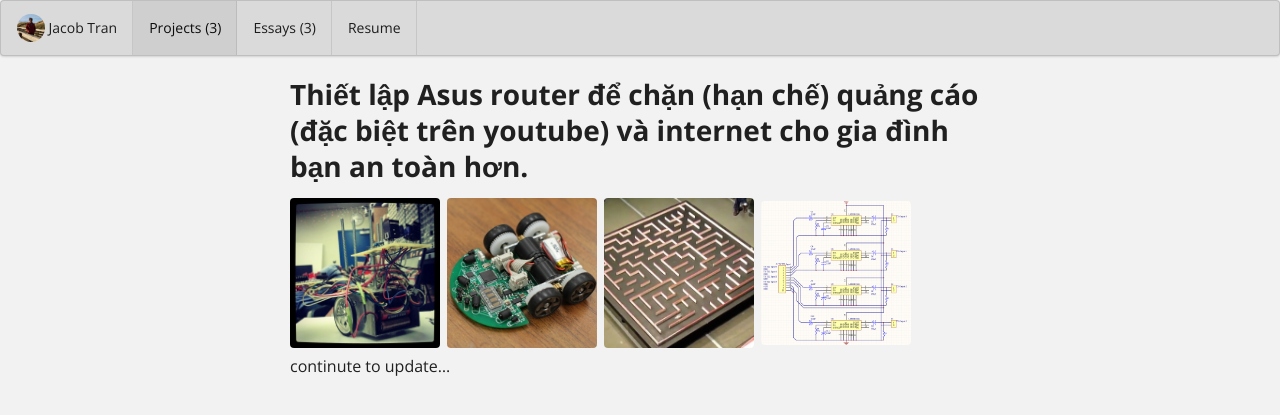
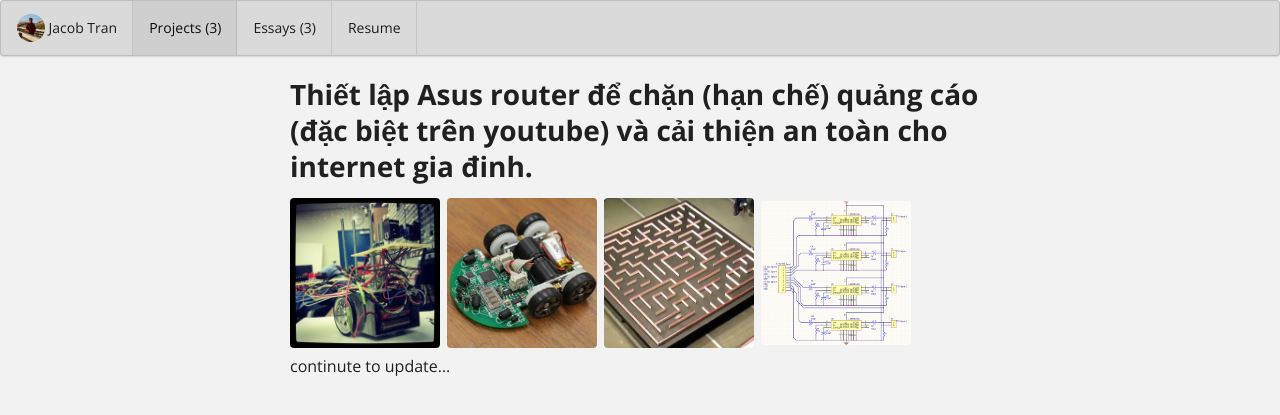
Before and after one commit to xlamb1412/xlamb1412.github.io, a Jekyll site: the page built from projects/project-1.md, in a window 1280 px wide. Shown: the top 415 px of the page. Built offline with Jekyll 4.4.1, drawn with Linux system fonts in a browser that asks for light colours.

Commit message:
fix new project

```diff
--- a/projects/project-1.md
+++ b/projects/project-1.md
@@ -2,7 +2,7 @@
 layout: project
 type: project
 image: images/micromouse.jpg
-title: Thiết lập Asus router để chặn (hạn chế) quảng cáo (đặc biệt trên youtube) và internet cho gia đình bạn an toàn hơn.
+title: Thiết lập Asus router để chặn (hạn chế) quảng cáo (đặc biệt trên youtube) và cải thiện an toàn cho internet gia đinh.
 permalink: projects/ssh-tunnels-vietnamese
 # All dates must be YYYY-MM-DD format!
 date: 2021-09-02
```
